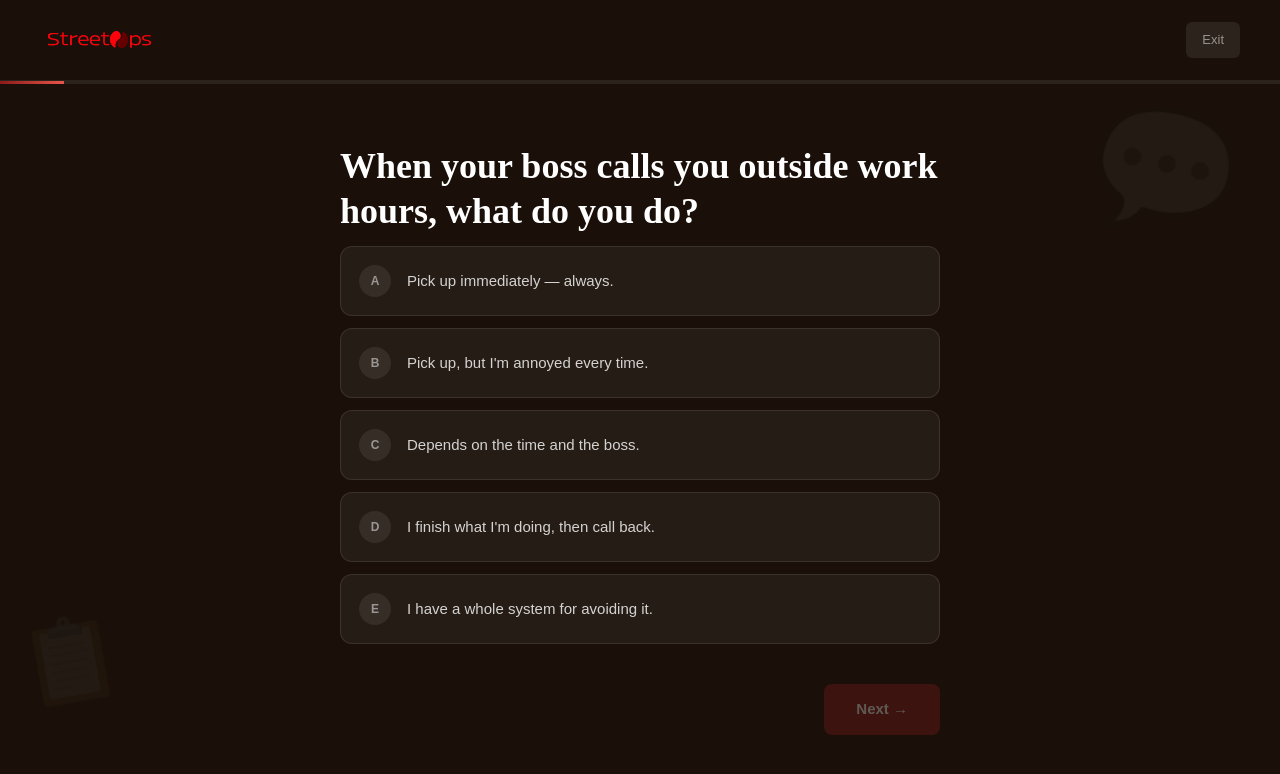
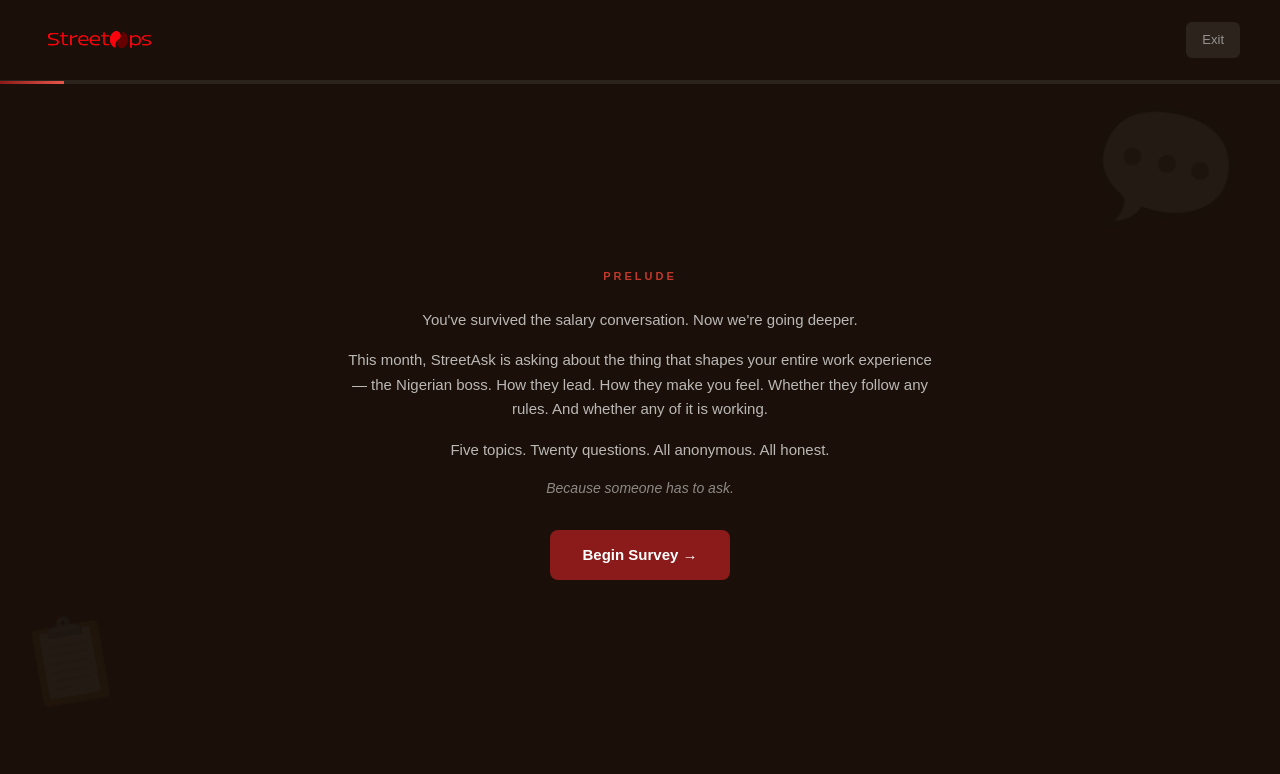
Before and after one commit to streetopsng/street-ask, a Next.js app: page /survey in a window 1280 px wide. Shown: the top 774 px of the page. Built offline with nearby package versions, Linux system fonts and the light colour scheme.

Commit message:
change favico

```diff
--- a/src/app/layout.tsx
+++ b/src/app/layout.tsx
@@ -23,11 +23,11 @@ export const metadata: Metadata = {
   },
   openGraph: {
     title: "StreetAsk by StreetOps",
-    description: `Survey on Nigerian Employee Salary and Compensation`,
+    description: `Nigerian Boss Edition`,
     url: "https://ask.streetops.ng/",
     images: [
       {
-        url: "https://res.cloudinary.com/deylyllwd/image/upload/v1778046803/street-ask_nbyyrb.jpg",
+        url: "https://res.cloudinary.com/deylyllwd/image/upload/v1780395560/street-ask-june_gznii7.png",
       },
     ],
     type: "website",
--- a/src/app/results/page.tsx
+++ b/src/app/results/page.tsx
@@ -92,25 +92,43 @@ export default function ResultsPage() {
   }, []);
 
   const questions: { id: number; text: string }[] = [
-    { id: 1, text: "When your boss calls you outside work hours, what do you do?" },
+    {
+      id: 1,
+      text: "When your boss calls you outside work hours, what do you do?",
+    },
     { id: 2, text: "What is the lunch break culture at your workplace?" },
     { id: 3, text: "How does your boss handle office politics?" },
     { id: 4, text: "Your boss clearly has a favourite. What do you do?" },
     { id: 5, text: "Has a boss ever taken credit for your work?" },
     { id: 6, text: "Your boss is in a bad mood. What happens to the office?" },
-    { id: 7, text: "Has a boss ever used your salary or job security as emotional leverage?" },
+    {
+      id: 7,
+      text: "Has a boss ever used your salary or job security as emotional leverage?",
+    },
     { id: 8, text: "How would you describe the atmosphere your boss creates?" },
     { id: 9, text: "When you disagree with your boss, what happens?" },
     { id: 10, text: "How does your organisation handle promotions?" },
-    { id: 11, text: "Does your workplace have an HR department that functions?" },
+    {
+      id: 11,
+      text: "Does your workplace have an HR department that functions?",
+    },
     { id: 12, text: "Have you ever had a workplace right violated?" },
     { id: 13, text: "If you had a workplace grievance, what would you do?" },
     { id: 14, text: "How does your organisation talk about staff wellbeing?" },
-    { id: 15, text: "Does your organisation have HR policies you've seen and understood?" },
-    { id: 16, text: "How environmentally or socially conscious is your workplace?" },
+    {
+      id: 15,
+      text: "Does your organisation have HR policies you've seen and understood?",
+    },
+    {
+      id: 16,
+      text: "How environmentally or socially conscious is your workplace?",
+    },
     { id: 17, text: "What is your honest view of the typical Nigerian boss?" },
     { id: 18, text: "How does your boss respond to feedback?" },
-    { id: 19, text: "If you could change one thing about how your boss leads, what would it be?" },
+    {
+      id: 19,
+      text: "If you could change one thing about how your boss leads, what would it be?",
+    },
     { id: 20, text: "How do you feel about your workplace right now?" },
   ];
 
@@ -171,7 +189,7 @@ export default function ResultsPage() {
             <div className="bg-gradient-to-br from-[#fff0e6] to-[#ffe4d4] rounded-2xl p-7 text-center mb-5 relative my-2">
               <div className="my-4">
                 <img
-                  src="https://res.cloudinary.com/deylyllwd/image/upload/v1778046803/street-ask_nbyyrb.jpg"
+                  src="https://res.cloudinary.com/deylyllwd/image/upload/v1780395560/street-ask-june_gznii7.png"
                   alt="image"
                 />
               </div>
--- a/src/app/survey/page.tsx
+++ b/src/app/survey/page.tsx
@@ -272,6 +272,7 @@ export default function SurveyPage() {
   const [answers, setAnswers] = useState<SurveyAnswers>({});
   const [showSurveyComplete, setShowSurveyComplete] = useState(false);
   const [isLoading, setIsLoading] = useState<boolean>(false);
+  const [showPrelude, setShowPrelude] = useState(true);
   // Organization form state - removed email
   const [orgForm, setOrgForm] = useState({
     industry: "",
@@ -555,6 +556,33 @@ export default function SurveyPage() {
 
       <div className="max-w-[680px] mx-auto px-5 md:px-10 py-15 md:py-[60px] min-h-[calc(100vh-120px)] flex flex-col justify-center">
         <div className="animate-[slideIn_0.35s_ease_forwards]">
+          {/* Prelude — first slide */}
+          {showPrelude ? (
+            <div className="text-center">
+              <div className="text-[11px] font-semibold tracking-[3px] uppercase text-[#c0392b] mb-6">
+                Prelude
+              </div>
+              <p className="text-white/70 text-sm md:text-[15px] leading-relaxed mb-4">
+                You've survived the salary conversation. Now we're going deeper.
+              </p>
+              <p className="text-white/70 text-sm md:text-[15px] leading-relaxed mb-4">
+                This month, StreetAsk is asking about the thing that shapes your entire work experience — the Nigerian boss. How they lead. How they make you feel. Whether they follow any rules. And whether any of it is working.
+              </p>
+              <p className="text-white/70 text-sm md:text-[15px] leading-relaxed mb-4">
+                Five topics. Twenty questions. All anonymous. All honest.
+              </p>
+              <p className="text-white/50 text-sm italic mb-8">
+                Because someone has to ask.
+              </p>
+              <button
+                onClick={() => setShowPrelude(false)}
+                className="bg-[#8b1a1a] text-white px-8 py-3.5 rounded-lg text-[15px] font-semibold flex items-center gap-2 mx-auto transition-all hover:bg-[#c0392b] hover:-translate-y-px hover:shadow-[0_8px_20px_rgba(139,26,26,0.3)]"
+              >
+                Begin Survey →
+              </button>
+            </div>
+          ) : (
+            <div>
           <div className="font-['Playfair_Display'] text-2xl md:text-4xl font-bold text-white leading-tight mb-3">
             {q.question}
           </div>
@@ -580,6 +608,8 @@ export default function SurveyPage() {
               {isLastQuestion ? "Complete Survey →" : "Next →"}
             </button>
           </div>
+            </div>
+          )}
         </div>
       </div>
     </div>
```
